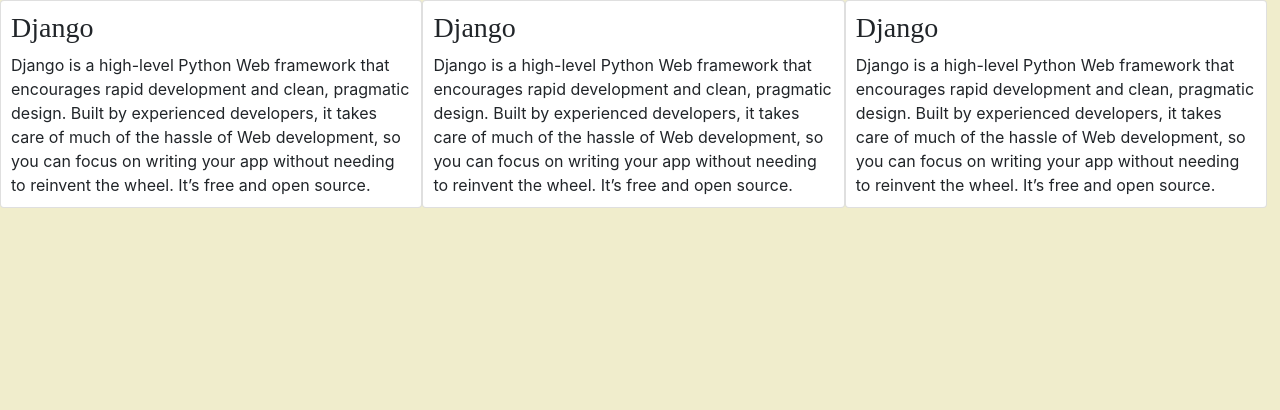
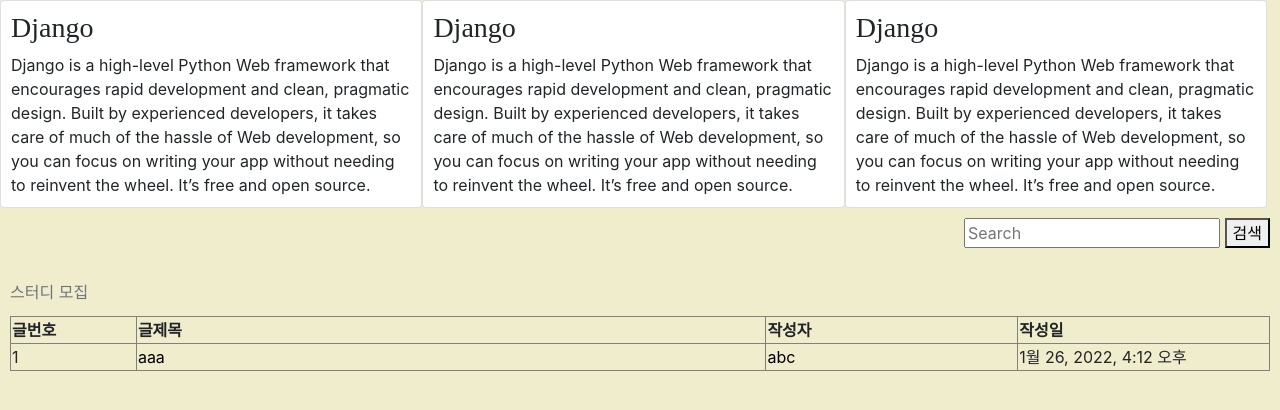
Before and after one commit to KT-AIVLE-CC2-django-miniproject/django_miniproject, a Django app: page /board/home/ in a window 1280 px wide. Shown: the part 56-466 px from the top of the page. Run offline with Django 3.2, Linux system fonts and the light colour scheme; data comes from the database, SQL or seed files in the repository; both versions use the stored data as it was after the commit; some libraries are stand-ins or nearby versions.

Commit message:
mainpage 수정

```diff
--- a/candyprj/boardapp/templates/boardapp/base.html
+++ b/candyprj/boardapp/templates/boardapp/base.html
@@ -102,8 +102,8 @@
     </nav>
 </head>
 {% block content %}
-<body>
-    <br>
+ <body>
+    {% comment %}<br>
     <div class = 'category' style="float:left; background-color:#bcbcbc">
 
         <div class='search'>
@@ -166,7 +166,7 @@
                         {%endif%}
                 </table>
             </div>
-            </div>
+            </div> {% endcomment %}
         {% comment %} 기존 작성한것  {% endcomment %}
         {% comment %} <div style="text-align:right">
         </div> {% endcomment %}
@@ -238,19 +238,3 @@
 </body>
 {% endblock %}
 </html>
-
-
-<script>
-    function showDropdown() {
-        document.getElementById("myDropdown").classList.toggle("show");
-    }
-    function alertAccess() {
-        alert("로그인 후 이용 가능합니다.")
-    }
-
-    document.getElementById("searchBtn").addEventListener("click", () => {
-        text = document.getElementById('searchText').value
-
-        location.href='/board/search/?search=' + text;
-      });
-</script>
--- a/candyprj/boardapp/templates/boardapp/home.html
+++ b/candyprj/boardapp/templates/boardapp/home.html
@@ -10,6 +10,19 @@
 
 	.card h3 {
 		font-family: none;
+	}
+
+	table{
+		table-layout: fixed;
+		width: 100%;
+		min-width: 530px;
+	}
+
+	td {
+
+		text-overflow:ellipsis;
+		overflow:hidden;
+		white-space: nowrap;
 	}
 </style>
 <div style="display:flex;">
@@ -28,4 +41,64 @@
 		Django is a high-level Python Web framework that encourages rapid development and clean, pragmatic design. Built by experienced developers, it takes care of much of the hassle of Web development, so you can focus on writing your app without needing to reinvent the wheel. It’s free and open source.
 	</div>
 </div>
+
+<div class='search' style="float:right; margin:10px;">
+	<input id='searchText' type='text' placeholder='Search'>
+	<button id='searchBtn' type='submit'> 검색 </button>
+</div>
+<div class='study'  style="float:left; margin:10px;">
+	<table border='1'>
+
+		<caption style = 'text-align:left; caption-side:top'>스터디 모집</caption>
+		<thead>
+		<th style="width:10%">글번호</th>
+		<th style="width:50%">글제목</th>
+		<th style="width:20%">작성자</th>
+		<th style="width:20%">작성일</th>
+		</thead>
+		<tbody>
+		{%if not board%}
+			<tr>
+				<td colspan='4' style="text-align:center">
+					게시물이 없습니다.
+
+				</td>
+			</tr>
+			{%else%}
+				{%for item in board %}
+				<tr>
+					<td>{{item.postNum}}</td>
+					<td>
+						<a style="color:#000000" {%if request.session.id %} href=" ../../user/profile" {%else%} href = '#' onclick="alertAccess()" {%endif%} >
+							{{item.title}}
+						</a>
+					</td>
+					<td>
+						<a style="color:#000000" {%if request.session.id %} href=" ../../user/profile" {%else%} href = '#' onclick="alertAccess()" {%endif%} >
+							{{item.id_id}}
+						</a>
+					</td>
+					<td>{{item.pub_date}}</td>
+				</tr>
+				{%endfor%}
+			{%endif%}
+		</tbody>
+	</table>
+</div>
+
+<script>
+    function showDropdown() {
+        document.getElementById("myDropdown").classList.toggle("show");
+    }
+    function alertAccess() {
+        alert("로그인 후 이용 가능합니다.")
+    }
+
+    document.getElementById("searchBtn").addEventListener("click", () => {
+        text = document.getElementById('searchText').value
+
+        location.href='/board/search/?search=' + text;
+      });
+</script>
+
 {% endblock  %}
--- a/candyprj/boardapp/urls.py
+++ b/candyprj/boardapp/urls.py
@@ -12,4 +12,5 @@
     path('main/', views.main, name = 'main'),
     path('board/', views.board, name ='board'),
     path('home/', views.home, name='home'),
+    path('search/', views.search),
 ]
--- a/candyprj/boardapp/views.py
+++ b/candyprj/boardapp/views.py
@@ -16,7 +16,8 @@
 #     return render(request, 'boardapp/index.html', {'title':'data'})
 
 def home(request):
-    return render(request, 'boardapp/home.html', {'title':'home'})
+    board = Board.objects.all().order_by('-postNum')[:5]
+    return render(request, 'boardapp/home.html', {'title':'home', 'board':board})
 
 def board(request):
     return render(request, 'boardapp/board.html', {'title':'board'})
@@ -76,3 +77,15 @@
     b = Board.objects.get(id=postNum)
     b.delete()
     return redirect('board:index')
+
+def search(request):
+    search = request.GET.get('search')
+    if search=='':
+        searchBoard = Board.objects.all().order_by('-postNum')[:5]
+    else:
+        try:
+            searchBoard = Board.objects.filter(title__contains=search).order_by('-postNum')
+        except:
+            searchBoard = Board.objects.all().order_by('-postNum')[:5]
+
+    return render(request, 'boardapp/home.html', {'board':searchBoard})
```
Also changed, not shown: candyprj/db.sqlite3.
